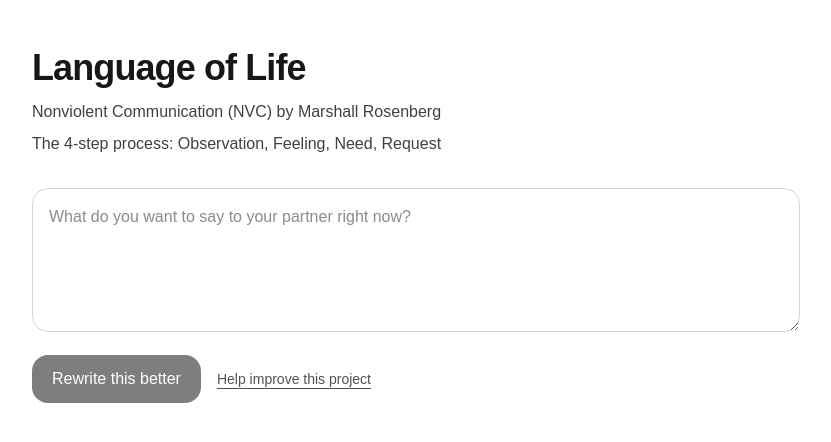
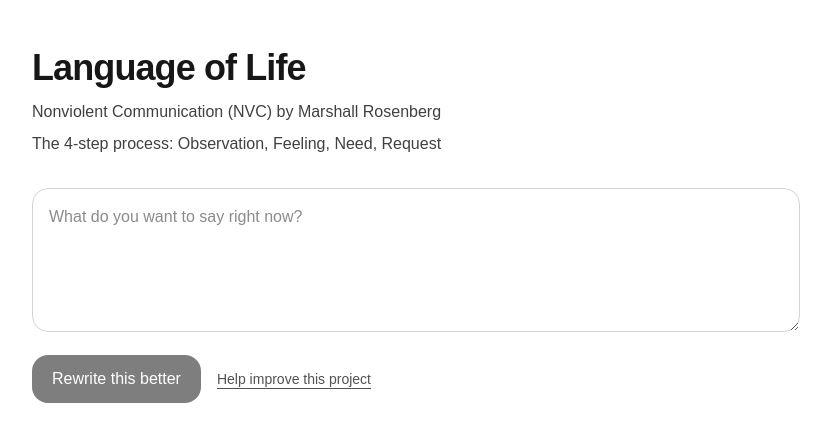
Before and after one commit to anastasiiamozyra-design/nvc-mvp, a Next.js app: page / in a window 1280 px wide. Shown: the top 442 px of the page, without its empty margins (224-1055 px from the left). Built offline with nearby package versions, Linux system fonts and the light colour scheme.

Commit message:
Update page.tsx

```diff
--- a/app/page.tsx
+++ b/app/page.tsx
@@ -147,7 +147,7 @@
         <textarea
           value={message}
           onChange={(e) => setMessage(e.target.value)}
-          placeholder="What do you want to say to your partner right now?"
+          placeholder="What do you want to say right now?"
           className="mt-8 min-h-36 w-full rounded-2xl border border-neutral-300 p-4 text-base outline-none"
         />
 
```
